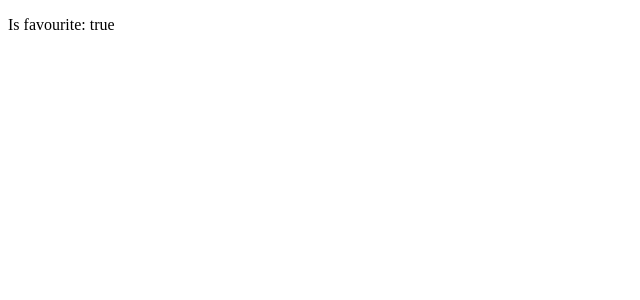
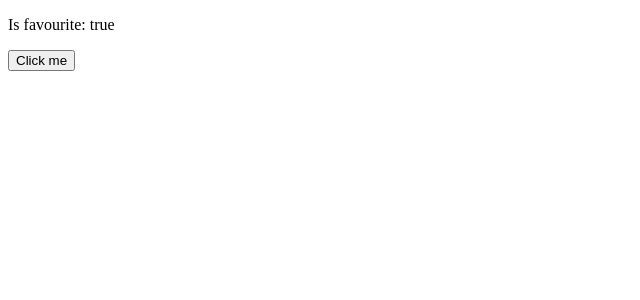
Before and after one commit to mariuszKrzysztofPrzybysz/Angular4, an Angular app in the folder hello-world/: page / in a window 1280 px wide. Shown: the top 300 px of the page, without its empty margins (0-640 px from the left). Built offline with nearby package versions, Linux system fonts and the light colour scheme.

Commit message:
Output properties

```diff
--- a/hello-world/src/app/app.component.html
+++ b/hello-world/src/app/app.component.html
@@ -1 +1,4 @@
-<app-favourite [isFavourite]="post.isFavourite"></app-favourite>
+<app-favourite
+  [isFavourite]="post.isFavourite"
+  (change)="onFavouriteChanged()"
+></app-favourite>
--- a/hello-world/src/app/app.component.ts
+++ b/hello-world/src/app/app.component.ts
@@ -11,4 +11,8 @@ export class AppComponent {
     "title": "Title",
     "isFavourite": true
   }
+
+  onFavouriteChanged() {
+    console.log("Favourite chagned");
+  }
 }
--- a/hello-world/src/app/favourite/favourite.component.html
+++ b/hello-world/src/app/favourite/favourite.component.html
@@ -1,2 +1,3 @@
 <p>Is favourite: {{ isFavourite }}</p>
 <!-- <p>Is favourite: {{ is-favourite }}</p> -->
+<button (click)="onClick()">Click me</button>
--- a/hello-world/src/app/favourite/favourite.component.ts
+++ b/hello-world/src/app/favourite/favourite.component.ts
@@ -1,4 +1,4 @@
-import { Component, OnInit, Input } from '@angular/core';
+import { Component, OnInit, Input, Output, EventEmitter } from '@angular/core';
 
 @Component({
   selector: 'app-favourite',
@@ -9,6 +9,10 @@ import { Component, OnInit, Input } from '@angular/core';
 export class FavouriteComponent implements OnInit {
   @Input() isFavourite: boolean;
   // @Input("is-favourite") isFavourite: boolean
+
+  @Output() change = new EventEmitter();//nazwa zdarzenia change MUSI ODPOWIADAĆ
+  //nazwie zdarzenia z pliku html rodzica (app.component.html)
+
   constructor() { }
 
   ngOnInit() {
@@ -16,6 +20,7 @@ export class FavouriteComponent implements OnInit {
 
   onClick() {
     this.isFavourite = !this.isFavourite;
+    this.change.emit();
   }
 
 }
```
